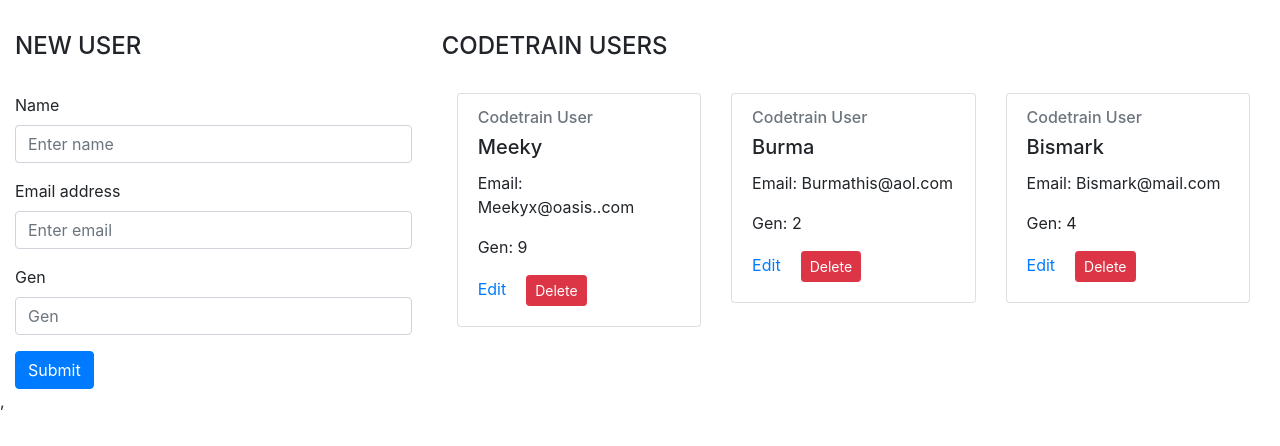
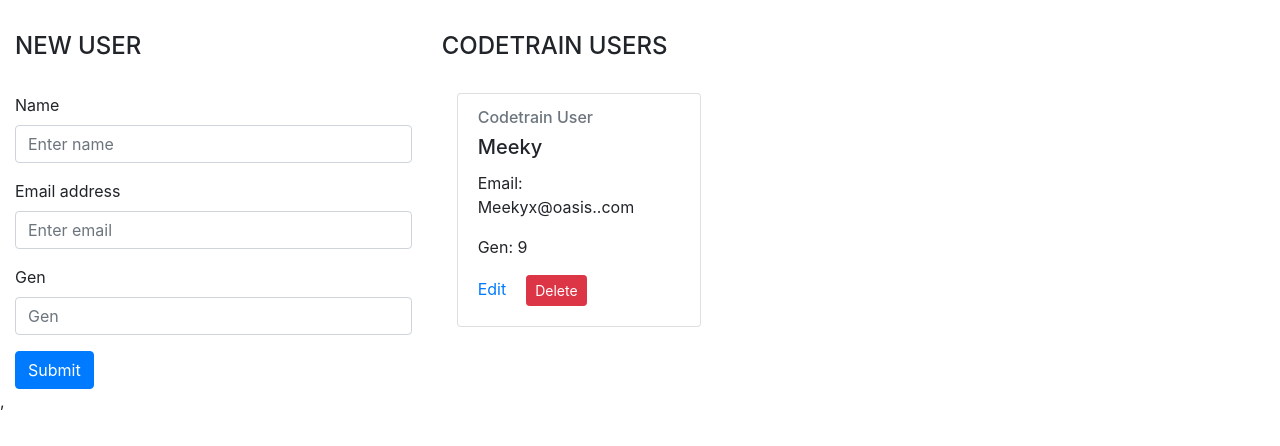
Before and after one commit to BismarkZZZ/React-user-app, a React (Create React App) app: page / in a window 1280 px wide. Shown: the top 446 px of the page. Built offline with nearby package versions, Linux system fonts and the light colour scheme.

Commit message:
Remove user object from the constructor

```diff
--- a/src/App.js
+++ b/src/App.js
@@ -15,19 +15,6 @@ class App extends Component {
           email: "Meekyx@oasis..com",
           gen: 9,
           id: "8932bh2gv8293b",
-        },
-
-        {
-          name: "Burma",
-          email: "Burmathis@aol.com",
-          gen: 2,
-          id: "nwe831002ebhb2",
-        },
-        {
-          name: "Bismark",
-          email: "Bismark@mail.com",
-          gen: 4,
-          id: "2781geve0b2",
         },
       ],
     };
```
